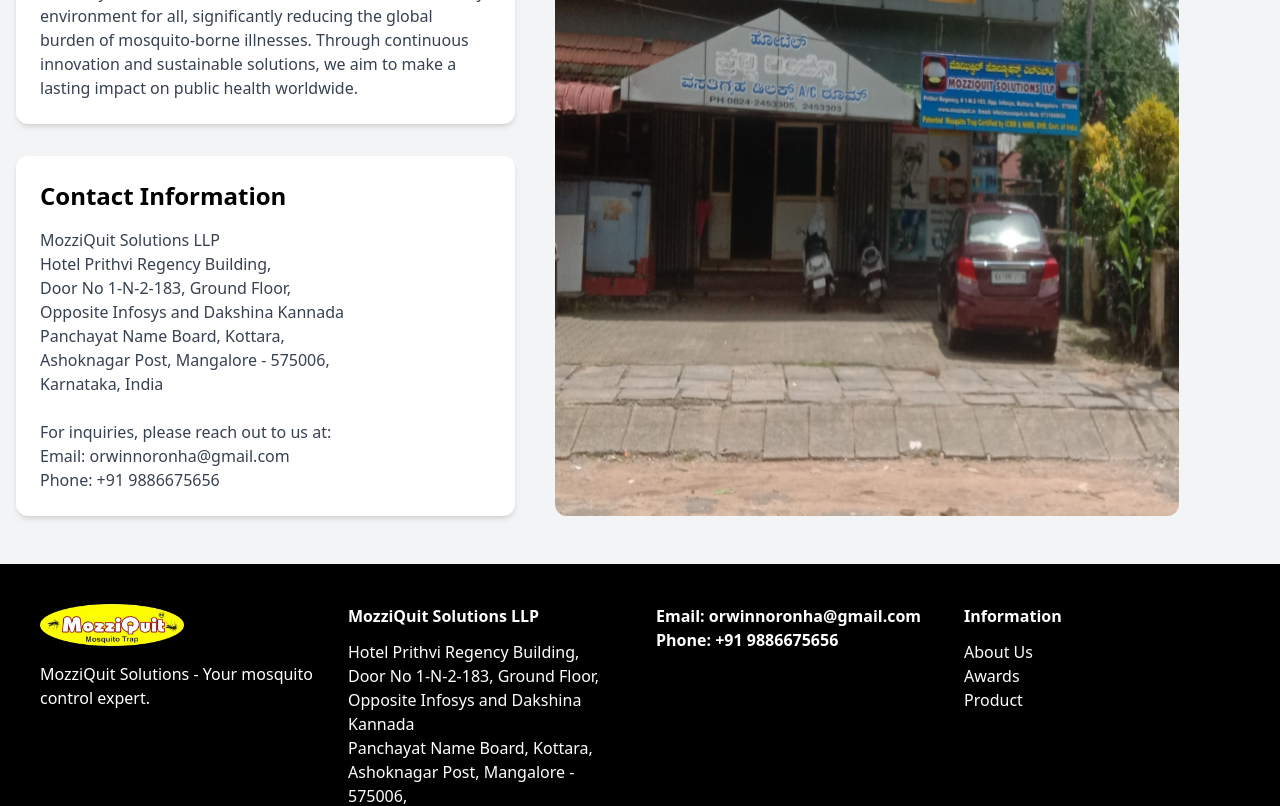
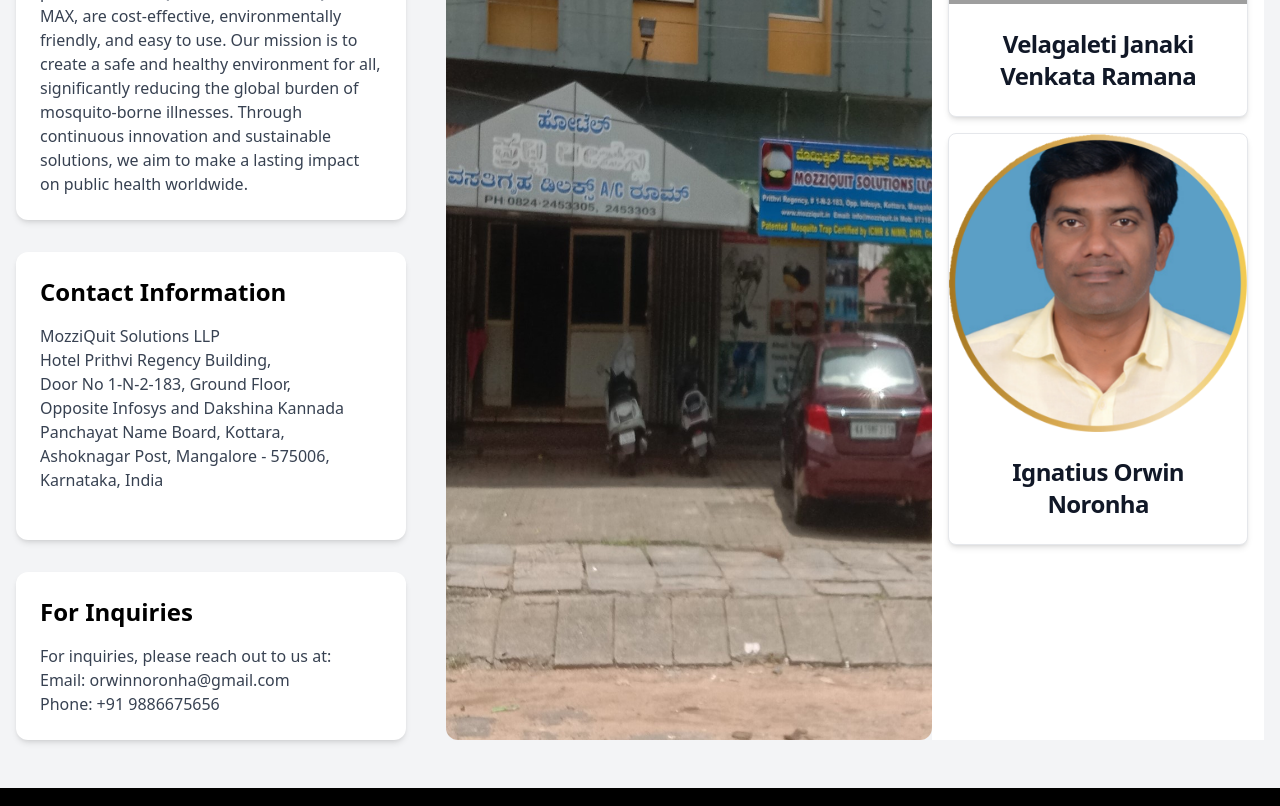
Before and after one commit to Koshin-S-Hegde/mozziquit, a React (Vite) app: page /about in a window 1280 px wide. Shown: the part 340-1146 px from the top of the page. Built offline with nearby package versions, Linux system fonts and the light colour scheme; grey boxes are pictures that could not be loaded.

Commit message:
founders

```diff
--- a/src/pages/About.tsx
+++ b/src/pages/About.tsx
@@ -1,9 +1,16 @@
-//
+"use client";
+
+import { Card } from "flowbite-react";
 import location from '../resources/location.jpg';
+import partner from '../resources/partner.png';
+import partner1 from '../resources/partner2.png';
 
 const About = () => {
   return (
-    <div className="bg-gray-100 min-h-screen flex items-start ">
+    <>
+
+
+      <div className="bg-gray-100 min-h-screen flex items-start">
         <div className="container mx-auto px-4 py-12 flex flex-col md:flex-row">
           {/* Left Side: Text Sections */}
           <div className="flex flex-col justify-start space-y-8 w-full md:w-2/5 xs:mt-5 sm:mt-8 md:mt-0">
@@ -25,7 +32,14 @@
                 Opposite Infosys and Dakshina Kannada<br />
                 Panchayat Name Board, Kottara,<br />
                 Ashoknagar Post, Mangalore - 575006,<br />
-              Karnataka, India<br />  <br />
+                Karnataka, India<br /><br />
+
+              </p>
+            </div>
+            <div className="bg-white shadow-md rounded-xl p-6 max-w-2xl w-full">
+              <h2 className="text-2xl font-semibold mb-4">For Inquiries</h2>
+              <p className="text-gray-700">
+
 
                 For inquiries, please reach out to us at:<br />
                 Email: orwinnoronha@gmail.com<br />
@@ -42,8 +56,33 @@
               className="h-full object-cover rounded-xl"
             />
           </div>
+          <div className="bg-[#ffffff] p-4 mb-0">
+        <div className="flex-row justify-around ">
+          <Card
+            className="max-w-sm mb-4"
+            imgAlt="Meaningful alt text for an image that is not purely decorative"
+            imgSrc={partner1}
+          >
+            <h5 className="text-2xl font-bold tracking-tight text-center text-gray-900 dark:text-white">
+            Velagaleti Janaki Venkata Ramana
+            </h5>
+
+          </Card>
+          <Card
+            className="max-w-sm"
+            imgAlt="Meaningful alt text for an image that is not purely decorative"
+            imgSrc={partner}
+          >
+            <h5 className="text-2xl font-bold tracking-tight text-center text-gray-900 dark:text-white">
+            Ignatius Orwin Noronha
+            </h5>
+
+          </Card>
         </div>
       </div>
+        </div>
+      </div>
+    </>
   );
 };
 
--- a/src/pages/Home.tsx
+++ b/src/pages/Home.tsx
@@ -6,7 +6,6 @@
 import InspiringChange from "./InspiringChange"
 import Impacts from "./Impacts"
 import banner from '../resources/banner.png';
-
 
 
 class Home extends React.Component {
```
Lines whose indentation alone changed are shown as unchanged.
